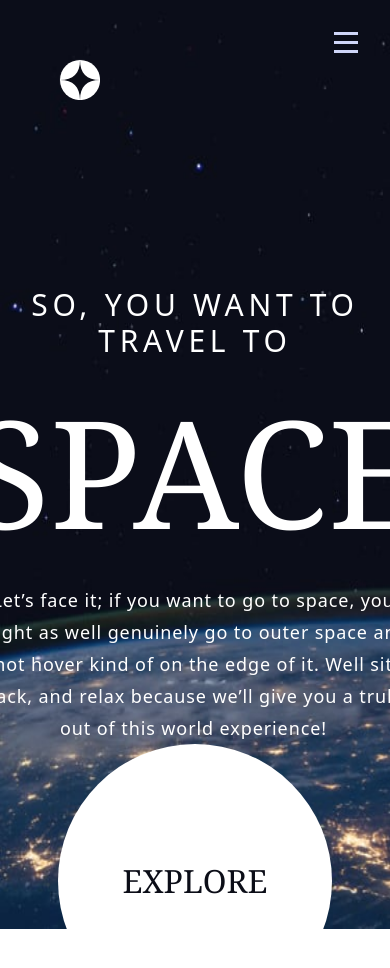
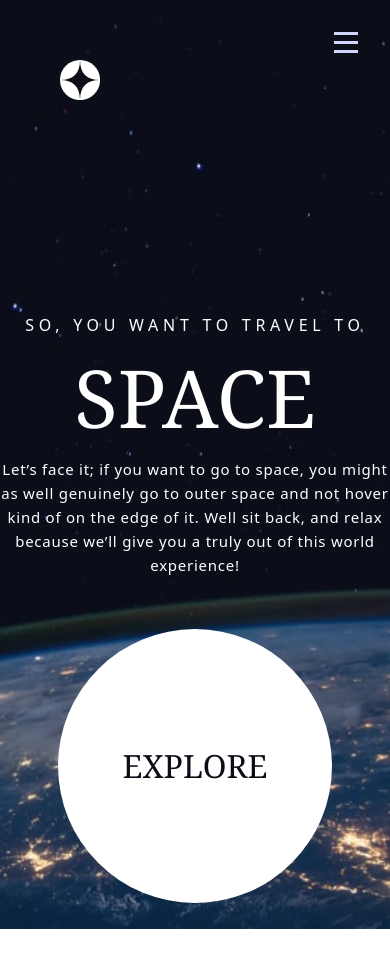
Before and after one commit to puyanwei/space-tourism, a Next.js app: page / in a window 390 px wide. Shown: the top 968 px of the page. After the commit the page ends 929 px from the top, so only its background shows below. Built offline with nearby package versions, Linux system fonts and the light colour scheme; a web font is replaced by a local one.

Commit message:
Adjusted responsive text sizes

```diff
--- a/src/components/1-atoms/Button/index.tsx
+++ b/src/components/1-atoms/Button/index.tsx
@@ -3,7 +3,7 @@ import { ReactNode } from "react"
 
 const styleMap = {
   default: `rounded-2xl text-white bg-black font-primary text-base px-6 py-3 font-bold hover:bg-white hover:text-black`,
-  explore: `rounded-full text-space-black bg-white font-serif aspect-square h-[274px] text-[32px] outline outline-0 hover:outline-[88px] outline-space-gray`,
+  explore: `rounded-full text-space-black bg-white font-serif aspect-square h-[274px] text-[32px] outline outline-0 hover:outline-[88px] outline-space-gray/50`,
   unset: ``,
 } as const
 
--- a/src/components/1-atoms/Heading/index.tsx
+++ b/src/components/1-atoms/Heading/index.tsx
@@ -1,7 +1,7 @@
 import { Component } from "@/shared/types"
 
 const headingVariants = {
-  h1: "font-serif text-[150px]",
+  h1: "font-serif text-[80px] md:text-[150px]",
   h2: "font-serif text-[100px]",
   h3: "font-serif text-[56px]",
   h4: "font-serif text-[32px]",
--- a/src/components/1-atoms/Subheading/index.tsx
+++ b/src/components/1-atoms/Subheading/index.tsx
@@ -6,7 +6,9 @@ interface SubheadingProps extends Component {
 }
 export function Subheading({ className = "", children, theme = "primary" }: SubheadingProps) {
   return (
-    <div className={`tracking-[4.72px] uppercase text-3xl font-${theme} text-white ${className}`}>
+    <div
+      className={`tracking-[4.72px] uppercase text-base md:text-xl lg:text-3xl font-${theme} text-white ${className}`}
+    >
       {children}
     </div>
   )
--- a/src/components/1-atoms/Text/index.tsx
+++ b/src/components/1-atoms/Text/index.tsx
@@ -6,7 +6,9 @@ interface TextProps extends Component {
 
 export function Text({ className = "", children }: TextProps) {
   return (
-    <p className={`font-primary text-[18px] text-white leading-8 tracking-wider ${className}`}>
+    <p
+      className={`font-primary text-[15px] md:text-[16px] lg:text-[18px] text-white leading-6 md:leading-7 lg:leading-8 tracking-wider ${className}`}
+    >
       {children}
     </p>
   )
```
